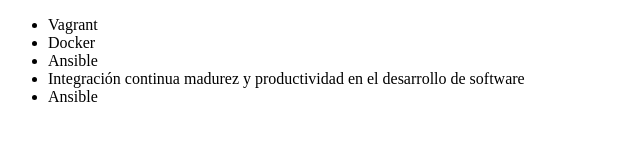
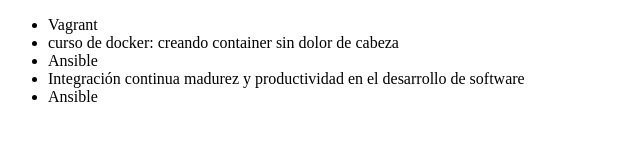
Before and after one commit to illy-g/alura-git, a plain HTML site: page index.html in a window 1280 px wide. Shown: the whole page, without its empty margins (0-640 px from the left). Drawn offline with Linux system fonts and the light colour scheme.

Commit message:
actualizando el nombre del curso docker

```diff
--- a/index.html
+++ b/index.html
@@ -13,7 +13,7 @@
 
        <ul>
             <li> Vagrant </li>
-            <li> Docker </li>
+            <li> curso de docker: creando container sin dolor de cabeza</li>
             <li> Ansible </li>
             <li> Integración continua madurez y productividad en el desarrollo de software</li>
             <li> Ansible </li>
```
